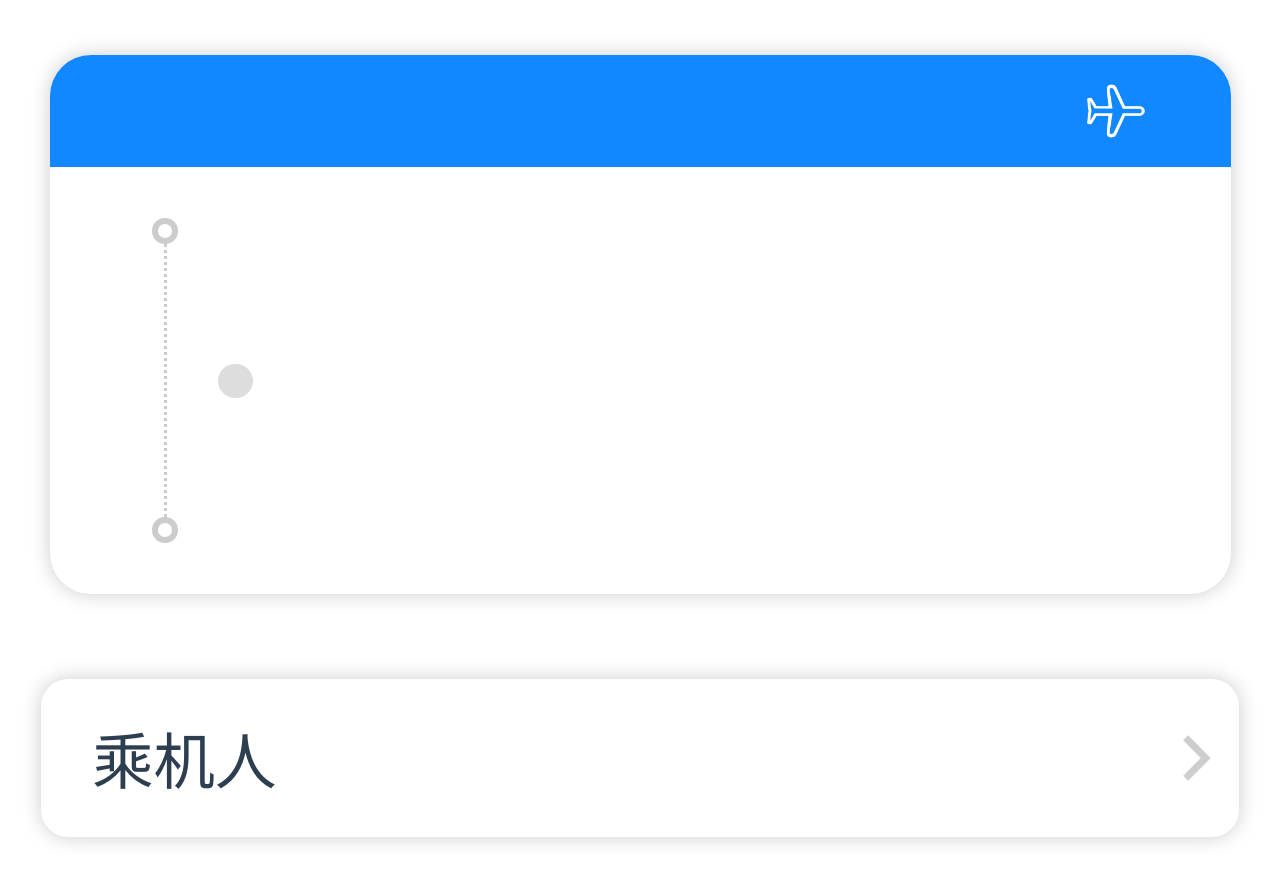
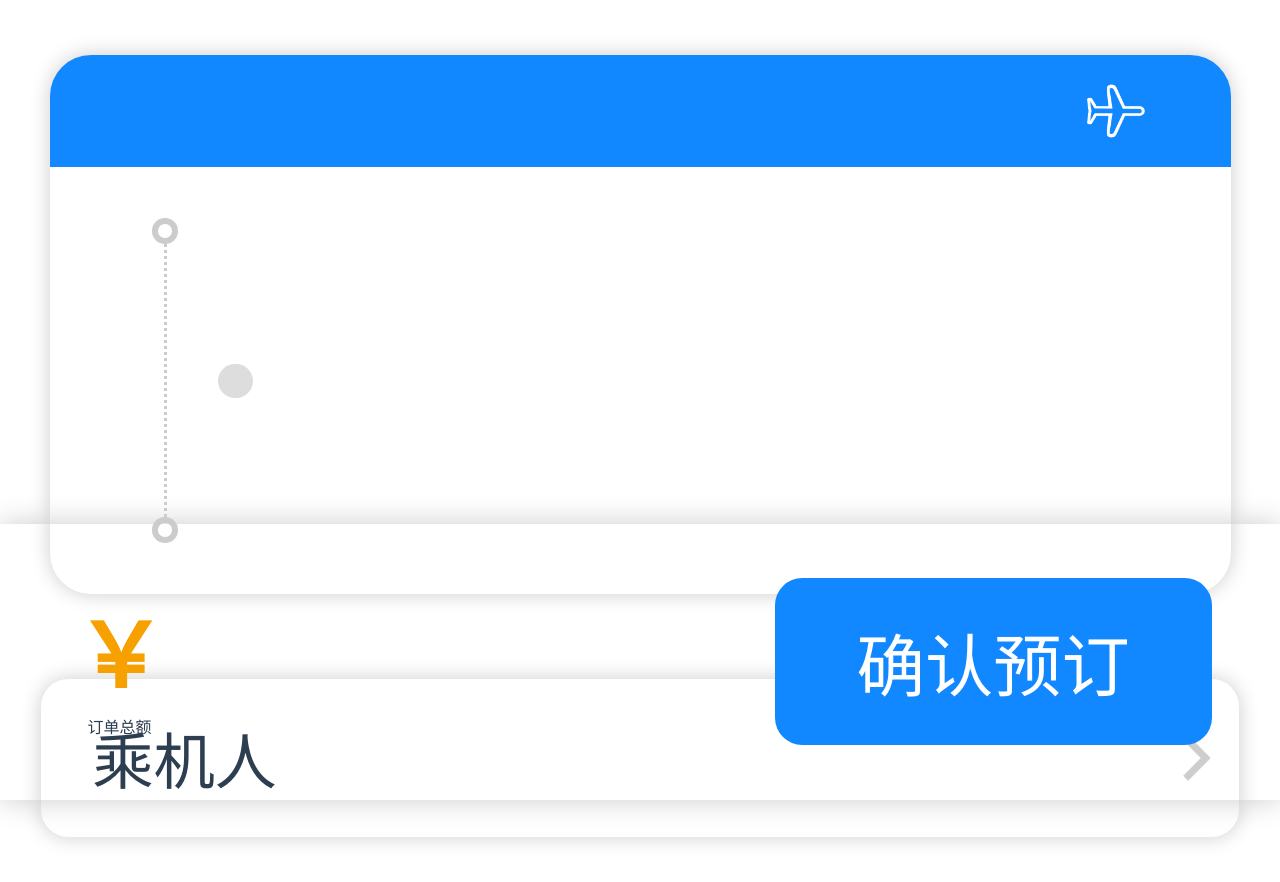
Before and after one commit to zy9852/airport-ticket, a Vue app: page /book in a window 1280 px wide. Shown: the top 882 px of the page. Built offline with nearby package versions, Linux system fonts and the light colour scheme; what vue2-toast would draw is missing.

Commit message:
新增预订页

```diff
--- a/src/data/ticket.js
+++ b/src/data/ticket.js
@@ -11,8 +11,6 @@ const depDate1 = [
   '07:35'
 ]
 const domesticArrDate1 = [
-  '08:30',
-  '09:40',
   '09:30',
   '09:35',
   '09:40',
@@ -20,7 +18,9 @@ const domesticArrDate1 = [
   '09:50',
   '10:00',
   '10:05',
-  '10:10'
+  '10:10',
+  '10:20',
+  '10:30'
 ]
 const depDate2 = [
   '08:45',
@@ -35,8 +35,6 @@ const depDate2 = [
   '09:40'
 ]
 const domesticArrDate2 = [
-  '10:30',
-  '10:40',
   '11:30',
   '11:35',
   '11:40',
@@ -44,7 +42,9 @@ const domesticArrDate2 = [
   '11:50',
   '12:00',
   '12:05',
-  '12:10'
+  '12:10',
+  '12:20',
+  '12:30'
 ]
 const depDate3 = [
   '09:45',
@@ -59,8 +59,6 @@ const depDate3 = [
   '12:40'
 ]
 const domesticArrDate3 = [
-  '13:30',
-  '13:40',
   '14:30',
   '14:35',
   '14:40',
@@ -68,7 +66,9 @@ const domesticArrDate3 = [
   '14:50',
   '15:00',
   '15:05',
-  '15:10'
+  '15:10',
+  '15:20',
+  '15:30'
 ]
 
 const interArrDate1 = [
--- a/src/pages/book/components/customerdesc.vue
+++ b/src/pages/book/components/customerdesc.vue
@@ -1,5 +1,5 @@
 <template>
-  <div class="customer fx-v-center fx-m-between">
+  <div class="customer fx-v-center fx-m-between" @click="$emit('to-page')">
     <div class="customer-desc">
       <div class="customer-desc-name">{{ blockDesc }}</div>
       <div class="customer-desc-card-no" v-if="desc != ''">{{ desc }}</div>
--- /dev/null
+++ b/src/pages/book/components/insuranceCard.vue
@@ -0,0 +1,18 @@
+<template>
+  <div class="insure">
+    <div class="card"></div>
+  </div>
+</template>
+
+<script>
+export default {
+
+}
+</script>
+
+<style lang="stylus" scoped>
+@import "../../../stylus/common.styl";
+.insure {
+
+}
+</style>
--- /dev/null
+++ b/src/pages/book/components/priceBar.vue
@@ -0,0 +1,49 @@
+<template>
+  <div class="price-bar fx-v-center fx-m-between">
+    <div class="price-wrap">
+      <div class="price">￥{{ price }}</div>
+      <div class="desc">订单总额</div>
+    </div>
+    <div class="pay-btn" @click="$emit('to-pay')">确认预订</div>
+  </div>
+</template>
+
+<script>
+export default {
+  props: {
+    price: {
+      type: [String, Number],
+      default: ""
+    }
+  }
+};
+</script>
+
+<style lang="stylus" scoped>
+@import '../../../stylus/common.styl';
+.price-bar {
+  position: fixed;
+  bottom: 0;
+  width: 100%;
+  padding: 16 * $px 12 * $px;
+  box-sizing: border-box;
+  box-shadow: 0 0 8 * $px #ccc;
+  .price-wrap {
+    margin-left: 10 * $px;
+    .price {
+      font-size: 26 * $px;
+      color: #f6a100;
+      font-weight: 600;
+    }
+  }
+  .pay-btn {
+    padding: 10 * $px 24 * $px;
+    color: #fff;
+    font-size: 20 * $px;
+    text-align: center;
+    background-color: #1188ff;
+    border-radius: 8 * $px;
+    margin-right: 8 * $px;
+  }
+}
+</style>
--- a/src/pages/book/index.vue
+++ b/src/pages/book/index.vue
@@ -13,13 +13,17 @@
       :dep-date="ticketCard.depDate"
       :arr-date="ticketCard.arrDate"
     ></ticket-card>
-    <customer-desc></customer-desc>
+    <customer-desc @to-page="selectPassager"></customer-desc>
+    <!-- <insurance-card></insurance-card> -->
+    <price-bar :price="price"></price-bar>
   </div>
 </template>
 
 <script>
 import ticketCard from "./components/ticketCard";
 import customerDesc from "./components/customerDesc";
+import priceBar from "./components/priceBar";
+// import insuranceCard from "./components/insuranceCard";
 import airport from "@/data/airport.js";
 import saleList from "@/data/sale.js";
 export default {
@@ -38,6 +42,7 @@ export default {
         arrTime: "",
         flightNo: ""
       },
+      price: null,
       timeMock: [
         [
           "08:10-10:25",
@@ -72,6 +77,7 @@ export default {
     } = query;
     this.ticketCard.flightWeek = week;
     this.ticketCard.flightNo = flightNo;
+    this.price = price;
     this.findCity(dep, 0);
     this.findCity(arr, 1);
     if (from == "recomd") {
@@ -125,11 +131,22 @@ export default {
           return 0;
           break;
       }
+    },
+    // 选择乘机人
+    selectPassager() {
+      this.$router.push({
+        path: '/passager',
+        query: {
+
+        }
+      })
     }
   },
   components: {
     ticketCard,
-    customerDesc
+    customerDesc,
+    priceBar
+    // insuranceCard
   }
 };
 </script>
--- /dev/null
+++ b/src/pages/passager/index.vue
@@ -0,0 +1,17 @@
+<template>
+  <div class="passager"></div>
+</template>
+
+<script>
+export default {
+  data() {
+    return {
+
+    }
+  }
+}
+</script>
+
+<style lang="stylus" scoped>
+@import "../../stylus/common.styl";
+</style>
--- a/src/router/index.js
+++ b/src/router/index.js
@@ -8,6 +8,7 @@ import airport from '../pages/airport'
 import ticketsList from '../pages/ticketsList'
 import recommend from '../pages/recommend'
 import book from '../pages/book'
+import passager from "../pages/passager"
 
 Vue.use(Router)
 
@@ -52,6 +53,11 @@ export default new Router({
       path: '/book',
       name: 'book',
       component: book
+    },
+    {
+      path: '/passager',
+      name: 'passager',
+      component: passager
     }
   ],
   mode: 'history'
```
